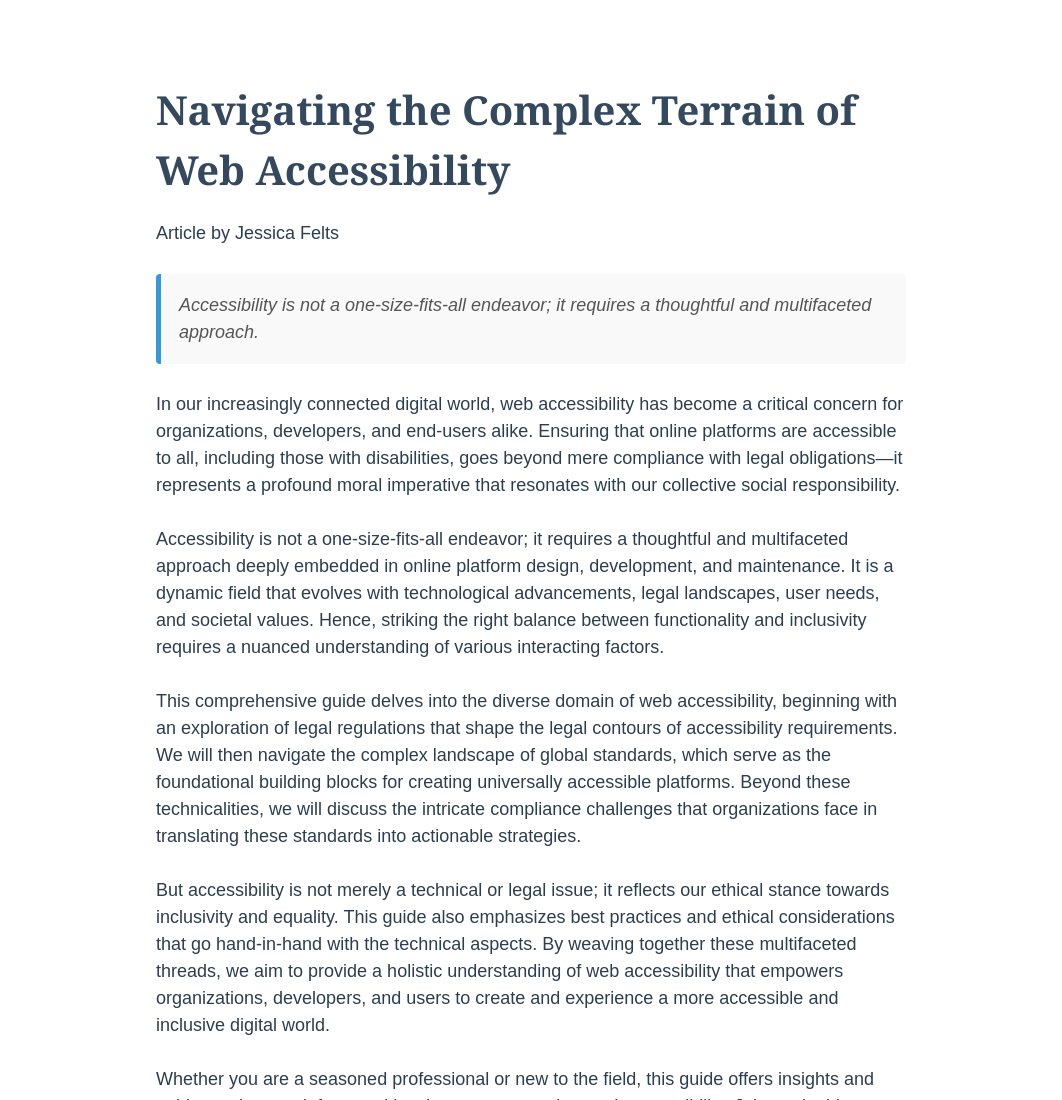
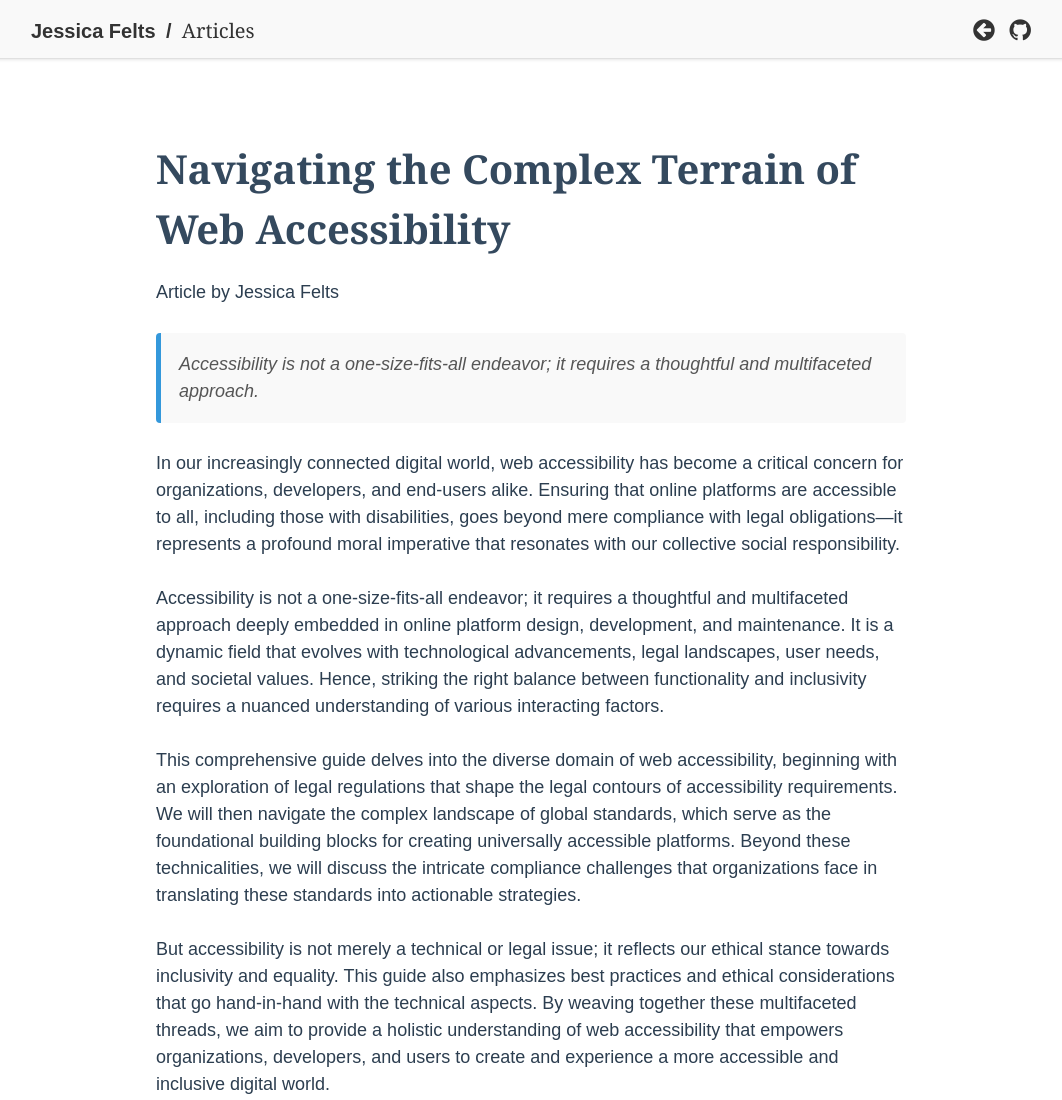
Before and after one commit to thejessicafelts/articles, a plain HTML site: page navigating-the-complex-terrain-of-web-accessibility/index.html in a window 1280 px wide. Shown: the top 1100 px of the page, without its empty margins (109-1171 px from the left). Drawn offline with nearby package versions, Linux system fonts and the light colour scheme.

Commit message:
Update to articles headers

```diff
--- a/articles.css
+++ b/articles.css
@@ -1,3 +1,14 @@
+* {
+    font-family: sans-serif;
+    margin: 0;
+    padding: 0;
+    box-sizing: border-box;
+}
+
+:root {
+    font-size: 16px;
+}
+
 /* General Body Styling */
 body {
     font-family: sans-serif;
@@ -126,3 +137,60 @@ img {
         font-size: 1em;
     }
 }
+
+/* General reset for the header */
+#project-header {
+    background-color: #f9f9f9;
+    padding: 10px 20px;
+    box-shadow: 0 1px 3px rgba(0, 0, 0, 0.1);
+    border-bottom: 1px solid #e0e0e0;
+}
+
+.header-inner {
+    max-width: 1000px;
+    margin: 0 auto;
+    display: flex;
+    justify-content: space-between;
+    align-items: center;
+}
+
+.header-title h1 {
+    font-size: 20px;
+    font-weight: normal;
+    color: #333;
+    margin: 0;
+    padding-top: 5px;
+}
+
+.header-links ul {
+    list-style: none;
+    margin: 0;
+    padding: 0;
+    display: flex;
+    gap: 15px;
+}
+
+.header-links ul li {
+    display: inline-block;
+    margin: 0;
+}
+
+.header-links ul li a {
+    text-decoration: none;
+    color: #333;
+    font-size: 25px;
+    transition: color 0.3s ease;
+    border-bottom: 0px;
+}
+
+.header-links ul li a:hover {
+    color: #CC2753;
+}
+
+.header-links ul li a i {
+    vertical-align: middle;
+}
+
+span.inline-divider {
+    padding: 0 5px;
+}
--- a/navigating-the-complex-terrain-of-web-accessibility/index.html
+++ b/navigating-the-complex-terrain-of-web-accessibility/index.html
@@ -3,10 +3,33 @@
 <head>
     <meta charset="UTF-8">
     <meta name="viewport" content="width=device-width, initial-scale=1.0">
-    <title>Navigating the Complex Terrain of Web Accessibility</title>
+    <title>Navigating the Complex Terrain of Web Accessibility &vert; Jessica Felts</title>
     <link rel="stylesheet" href="../articles.css">
+    <link rel="stylesheet" href="https://maxcdn.bootstrapcdn.com/font-awesome/4.7.0/css/font-awesome.min.css">
+    <script src="https://ajax.googleapis.com/ajax/libs/jquery/3.3.1/jquery.min.js"></script>
 </head>
 <body>
+    <header id="project-header">
+        <div class="header-inner">
+            <div class="header-title">
+                <h1><strong>Jessica Felts <span class="inline-divider">/</span></strong> Articles</h1>
+            </div>
+            <div class="header-links">
+                <ul>
+                    <li>
+                        <a href="https://thejessicafelts.github.io/articles" title="Articles Homepage">
+                            <i class="fa fa-arrow-circle-left"></i>
+                        </a>
+                    </li>
+                    <li>
+                        <a href="https://github.com/thejessicafelts/" title="GitHub Profile">
+                            <i class="fa fa-github"></i>
+                        </a>
+                    </li>
+                </ul>
+            </div>
+        </div>
+    </header>
     <article id="the-future-of-ui-engineering">
         <div class="article-inner">
             <h1>Navigating the Complex Terrain of Web Accessibility</h1>
```
Also changed, not shown: index.html (+25 -1 lines), the-future-of-ui-engineering/index.html (+24 -1 lines).
